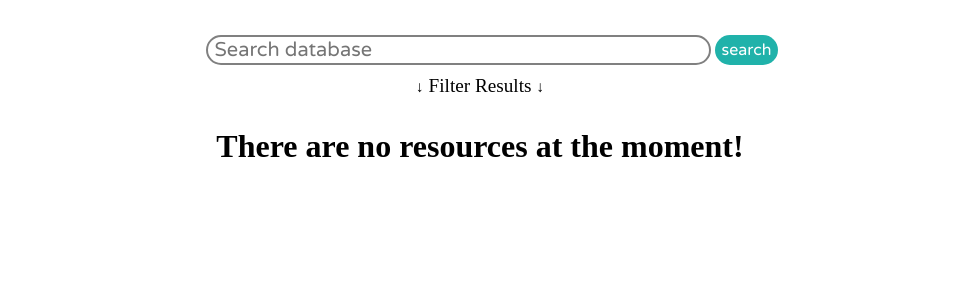
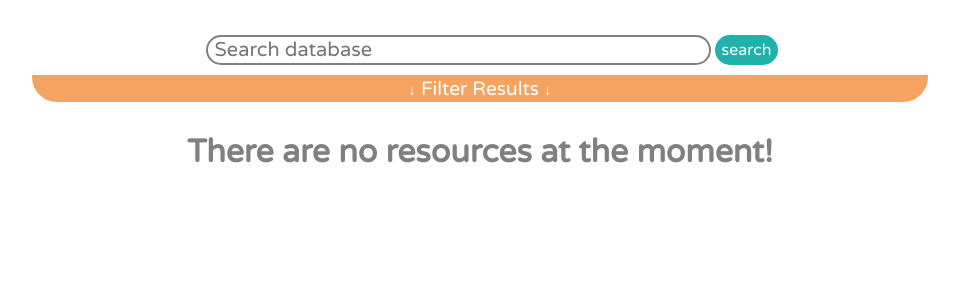
Before and after one commit to huachen24/mindsite, a PHP site: page /resources.php in a window 1280 px wide. Shown: the part 87-387 px from the top of the page, without its empty margins (160-1119 px from the left). Run offline with PHP 8.4, Linux system fonts and the light colour scheme; data that the repository does not hold is empty.

Commit message:
Update styles.css

```diff
--- a/styles.css
+++ b/styles.css
@@ -158,13 +158,19 @@ body {
     text-align: center;
     font-size: 1.2em;
     cursor: pointer;
+    background-color: SandyBrown;
+    font-family: Varela Round;
+    color: white;
+    border: 2px solid SandyBrown;
+    border-bottom-left-radius:25px;
+    border-bottom-right-radius: 25px;
 }
 
 #filter-button:before,
 #filter-button:after {
     content: '\2193';
     font-size: 0.8em;
-    color: black;
+    color: white;
     margin: 0 5px;
     top: -5px;
 }
@@ -182,6 +188,9 @@ body {
     overflow: hidden;
     max-height: 0;
     transition: max-height 0.1s ease-out;
+    background-color:SandyBrown;
+    color: white;
+    font-family: Varela Round;
 }
 
 #filters > div {
@@ -192,6 +201,8 @@ body {
 .price-label {
     display: flex;
     justify-content: space-between;
+    font-family: varela round;
+    color: white;
 }
 
 .categories {
@@ -258,6 +269,8 @@ body {
     flex-direction: column;
     align-items: center;
     padding: 10px;
+    font-family: varela round;
+    color: gray;
 }
 
 .resource {
```
